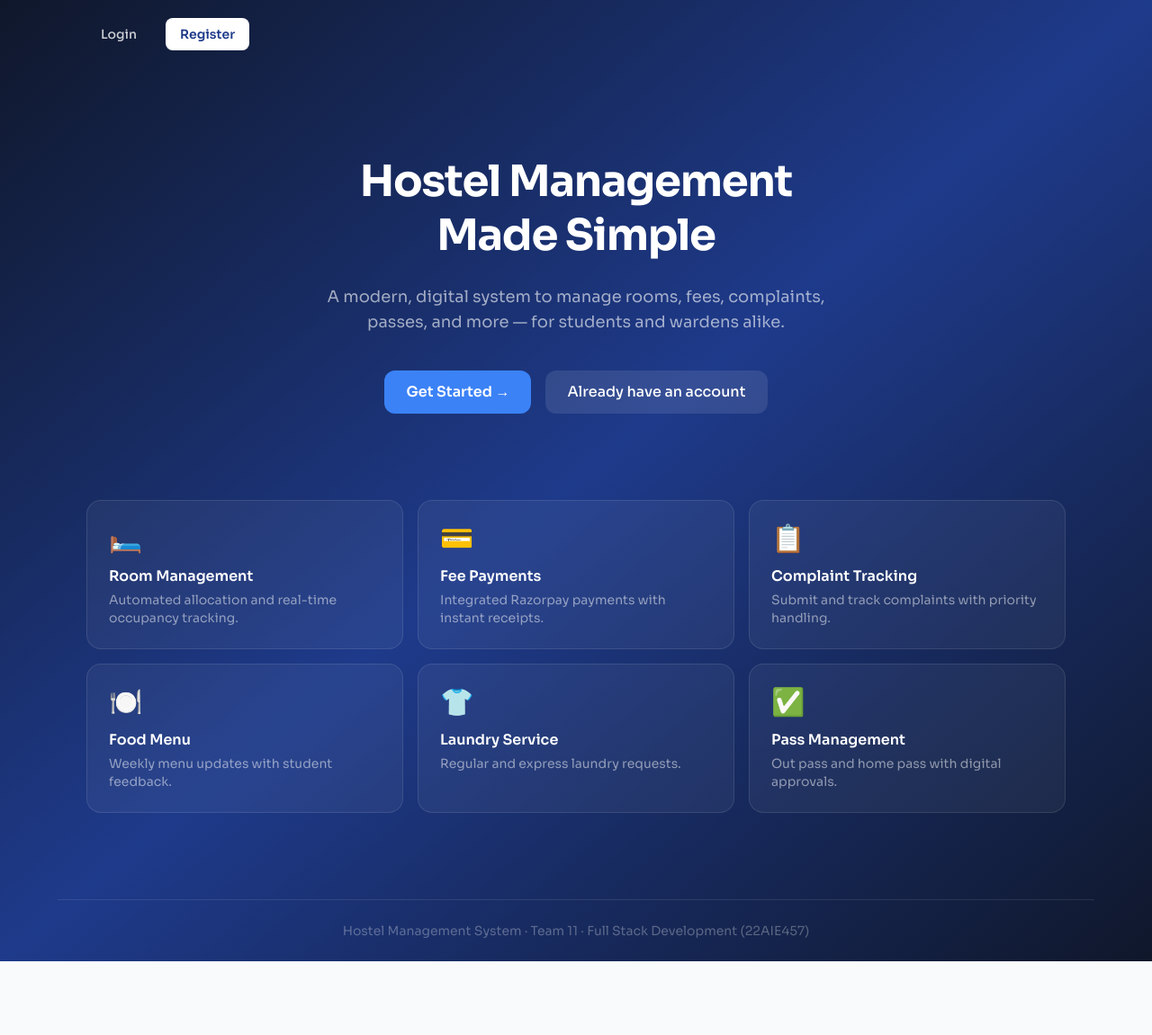
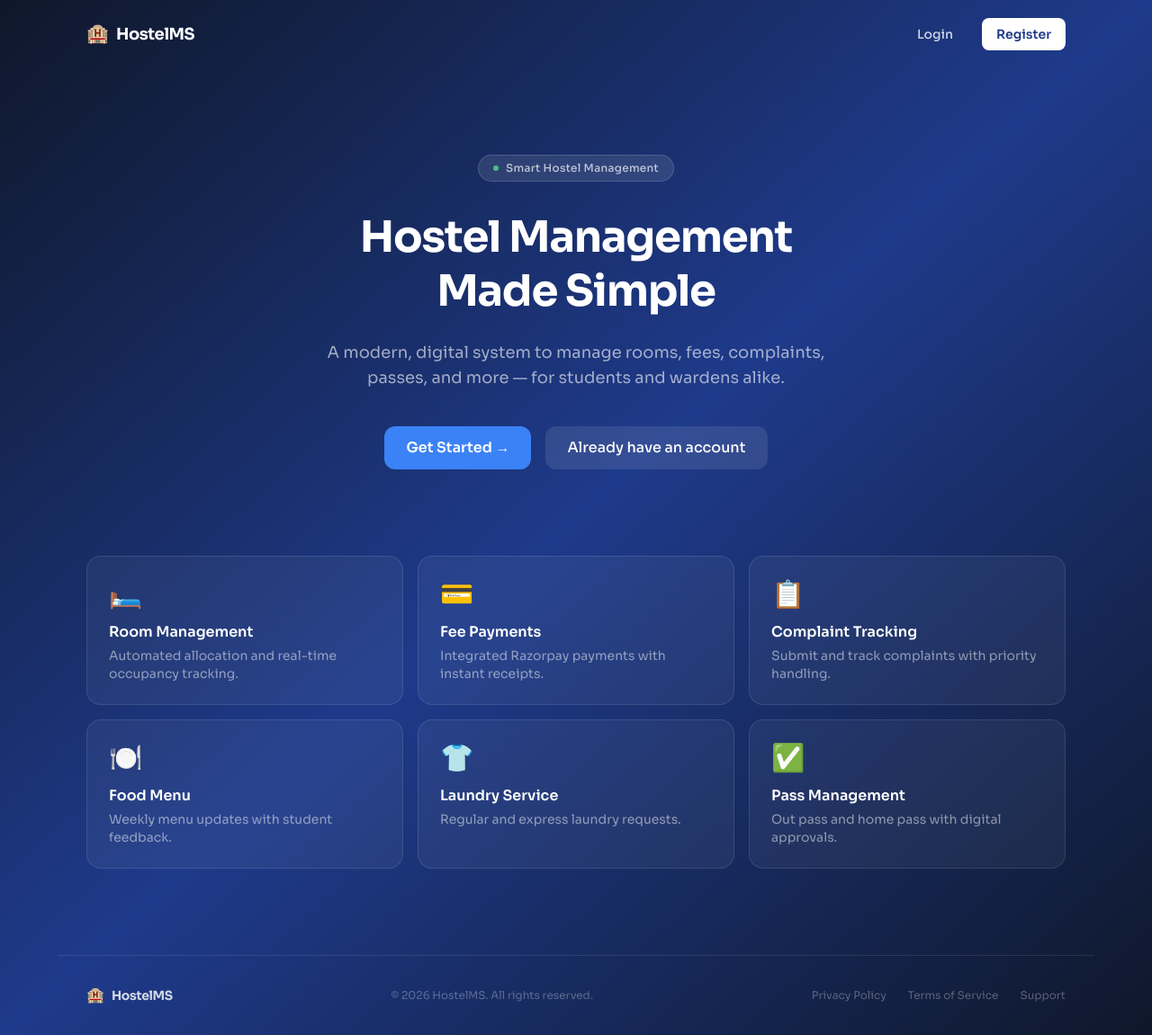
Before and after one commit to Vyvanth/Full-Stack-Development-mini-project-sem6, a React (Vite) app in the folder hostel-management/client/: page / in a window 1280 px wide. Shown: the whole page at 90% size. Before the commit the page ends 1069 px from the top, so only its background shows below. Built offline with nearby package versions, Linux system fonts and the light colour scheme; the HTML template or start-up script is replaced by a standard one.

Commit message:
Update Landing.jsx

```diff
--- a/hostel-management/client/src/pages/public/Landing.jsx
+++ b/hostel-management/client/src/pages/public/Landing.jsx
@@ -13,9 +13,13 @@ const features = [
 export default function Landing() {
   return (
     <div className="min-h-screen bg-gradient-to-br from-slate-900 via-primary-900 to-slate-900 text-white">
+
       {/* Nav */}
       <nav className="flex items-center justify-between px-8 py-5 max-w-6xl mx-auto">
-
+        <div className="flex items-center gap-2">
+          <span className="text-xl">🏨</span>
+          <span className="text-lg font-bold tracking-tight text-white">HostelMS</span>
+        </div>
         <div className="flex gap-4">
           <Link to="/login" className="px-4 py-2 text-sm font-medium text-white/80 hover:text-white transition-colors">
             Login
@@ -28,6 +32,10 @@ export default function Landing() {
 
       {/* Hero */}
       <section className="max-w-4xl mx-auto px-8 py-24 text-center">
+        <div className="inline-flex items-center gap-2 bg-white/10 border border-white/15 rounded-full px-4 py-1.5 mb-8">
+          <span className="w-1.5 h-1.5 rounded-full bg-green-400 animate-pulse" />
+          <span className="text-xs font-medium text-white/70 tracking-wide">Smart Hostel Management</span>
+        </div>
 
         <h1 className="text-5xl font-bold tracking-tight mb-6 leading-tight">
           Hostel Management<br />
@@ -60,9 +68,32 @@ export default function Landing() {
       </section>
 
       {/* Footer */}
-      <footer className="border-t border-white/10 px-8 py-6 text-center text-white/30 text-sm max-w-6xl mx-auto">
-        Hostel Management System · Team 11 · Full Stack Development (22AIE457)
+      <footer className="border-t border-white/10 px-8 py-8 max-w-6xl mx-auto">
+        <div className="flex flex-col md:flex-row items-center justify-between gap-4">
+
+          {/* Brand */}
+          <div className="flex items-center gap-2">
+            <span className="text-base">🏨</span>
+            <span className="text-sm font-bold text-white/80 tracking-tight">HostelMS</span>
+          </div>
+
+          {/* Copyright */}
+          <p className="text-xs text-white/30">
+            © {new Date().getFullYear()} HostelMS. All rights reserved.
+          </p>
+
+          {/* Links */}
+          <div className="flex items-center gap-6">
+            {['Privacy Policy', 'Terms of Service', 'Support'].map((l) => (
+              <a key={l} href="#" className="text-xs text-white/30 hover:text-white/60 transition-colors">
+                {l}
+              </a>
+            ))}
+          </div>
+
+        </div>
       </footer>
+
     </div>
   );
 }
```
